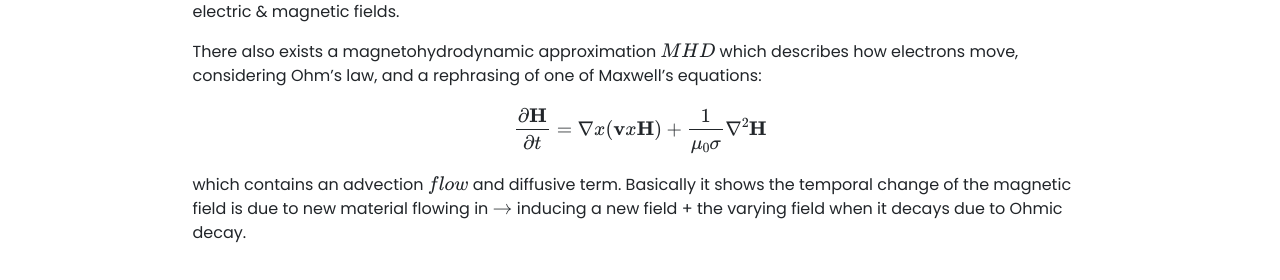
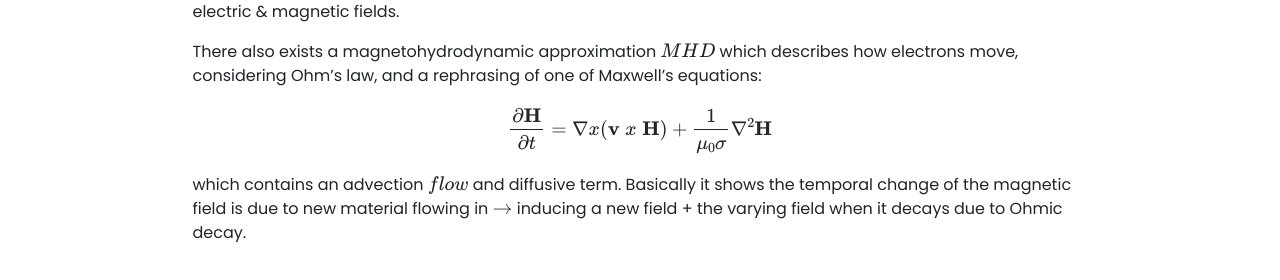
Before and after one commit to rajgark/rajgark.github.io, a Jekyll site: the page built from _posts/2021-07-10-pigeons.md, in a window 1280 px wide and 900 px high, scrolled down 2167 px. Shown: the part 429-709 px from the top of the window. Built offline with Jekyll 4.4.1, drawn with Linux system fonts in a browser that asks for light colours; nearby versions of some CDN libraries; our own code applies the rules of GitHub Pages for plain Markdown files; formulas are drawn with MathJax 3; comment, search, counter and statistics services are not loaded.

Commit message:
LaTeX fix

```diff
--- a/_posts/2021-07-10-pigeons.md
+++ b/_posts/2021-07-10-pigeons.md
@@ -36,7 +36,7 @@ where $$\bf{v}$$ is the velocity of the test charge $$q_0$$, $$\bf{B}$$ is the m
 
 There also exists a magnetohydrodynamic approximation (MHD) which describes how electrons move, considering Ohm's law, and a rephrasing of one of Maxwell's equations:
 
-$$ \frac{\partial \textbf{H}}{\partial t} = \nabla x (\textbf{v} x \textbf{H}) + \frac{1}{\mu_0 \sigma} \nabla^2 \textbf{H} $$
+$$ \frac{\partial \textbf{H}}{\partial t} = \nabla x (\textbf{v}\; x \;\textbf{H}) + \frac{1}{\mu_0 \sigma} \nabla^2 \textbf{H} $$
 
 which contains an advection (flow) and diffusive term. Basically it shows the temporal change of the magnetic field is due to new material flowing in $$\to$$ inducing a new field + the varying field when it decays due to Ohmic decay.
 
```
